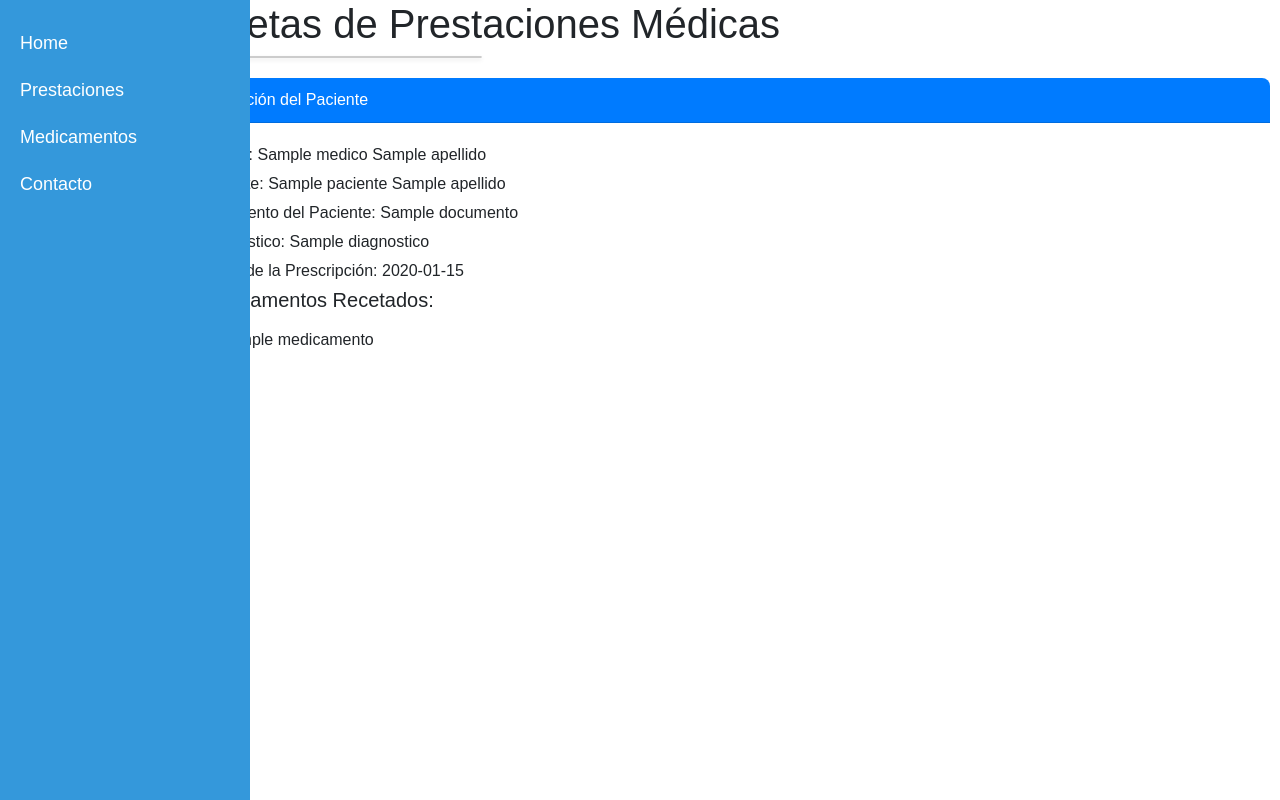
After one commit to paulocabrera90/DocPresta, a Node server app: template src/views/presta-list.pug in a window 1280 px wide. The commit adds this page. Run offline with Node 20, Linux system fonts and the light colour scheme; the template is opened without the code that fills it: most values are stand-ins (such as "Sample title", 1, 10 or a date in 2020); some libraries are stand-ins or nearby versions.

Commit message:
Maquetado del home prestaciones

```diff
--- /dev/null
+++ b/public/javascripts/home.js
@@ -0,0 +1,45 @@
+let prestacionesMedicas = [
+    {
+      medico: {
+        nombre: "Juan",
+        apellido: "Perez"
+      },
+      paciente: {
+        nombre: "Maria",
+        apellido: "Gonzalez",
+        documento: "123456789"
+      },
+      diagnostico: "Hipertensión arterial",
+      fechaPrescripcion: "15 de mayo de 2024",
+      medicamentos: ["Losartán 50mg", "Amlodipino 5mg"]
+    },
+    {
+        medico: {
+          nombre: "Juan",
+          apellido: "Perez"
+        },
+        paciente: {
+          nombre: "Maria",
+          apellido: "Gonzalez",
+          documento: "123456789"
+        },
+        diagnostico: "Hipertensión arterial",
+        fechaPrescripcion: "15 de mayo de 2024",
+        medicamentos: ["Losartán 50mg", "Amlodipino 5mg"]
+      },
+      {
+        medico: {
+          nombre: "Juan",
+          apellido: "Perez"
+        },
+        paciente: {
+          nombre: "Maria",
+          apellido: "Gonzalez",
+          documento: "123456789"
+        },
+        diagnostico: "Hipertensión arterial",
+        fechaPrescripcion: "15 de mayo de 2024",
+        medicamentos: ["Losartán 50mg", "Amlodipino 5mg"]
+      },
+    // Otras prestaciones médicas...
+  ];
--- a/public/stylesheets/home.css
+++ b/public/stylesheets/home.css
@@ -0,0 +1,5 @@
+container-home {
+    display: flex;
+    flex-direction: row;
+    justify-content: flex-end;
+}
--- /dev/null
+++ b/public/stylesheets/prestaList.css
@@ -0,0 +1,50 @@
+/* Estilos para el contenedor principal */
+.cards {
+    display: flex;
+    flex-wrap: wrap;
+    justify-content: space-around;
+    margin-top: 20px;
+  }
+
+  /* Estilos para cada tarjeta */
+  .card {
+    width: 300px;
+    border: 1px solid #ccc;
+    border-radius: 8px;
+    box-shadow: 0 2px 4px rgba(0, 0, 0, 0.1);
+    margin-bottom: 20px;
+  }
+
+  /* Estilos para el encabezado de la tarjeta */
+  .card-header {
+    background-color: #007bff;
+    color: white;
+    padding: 10px;
+    border-top-left-radius: 8px;
+    border-top-right-radius: 8px;
+  }
+
+  /* Estilos para el cuerpo de la tarjeta */
+  .card-body {
+    padding: 15px;
+  }
+
+  /* Estilos para los elementos de texto */
+  p {
+    margin: 5px 0;
+  }
+
+  /* Estilos para la lista de medicamentos */
+  ul {
+    padding-left: 20px;
+  }
+
+  /* Estilos para los elementos de la lista */
+  li {
+    margin-bottom: 5px;
+  }
+
+  container-presta-list {
+    width: 85%;
+    margin-right: 10px;
+}
--- a/src/middleware/auth.middle.js
+++ b/src/middleware/auth.middle.js
@@ -12,12 +12,12 @@ async function checkAuth(req, res, next) {
         console.log("token checkAuth", token)
         const tokenData = await verifyToken(token)
 
-        if (!tokenData._id) {
+        if (!tokenData.id) {
             //res.status(500).render("./register", {err: "Please fill all the form elements"});
             res.render('error', {statusCode: 409, message: 'Invalid Token Bearer: The provided token is invalid or has expired.'})//  sendError(res, 409, 'Invalid Token Bearer: The provided token is invalid or has expired.')
         }
 
-        req.tokenId = tokenData._id;
+        req.tokenId = tokenData.id;
         console.log("FIN checkAuth")
         next();
     } catch (e) {
--- a/src/views/home.pug
+++ b/src/views/home.pug
@@ -5,11 +5,12 @@ html
     link(rel='stylesheet', href='https://stackpath.bootstrapcdn.com/bootstrap/4.1.3/css/bootstrap.min.css')
     link(rel='stylesheet', href='/stylesheets/home.css')
     link(rel='stylesheet', href='/stylesheets/sidenav.css')
+    link(rel='stylesheet', href='/stylesheets/prestaList.css')
 
   body
-    include side-nav.pug
-    p wellCome Dear #{userData}!
-
+    container-home
+      include side-nav.pug
+      block content
 
   script(src='/javascripts/home.js')
   script(src='https://code.jquery.com/jquery-3.3.1.slim.min.js')
--- /dev/null
+++ b/src/views/presta-list.pug
@@ -0,0 +1,20 @@
+extends home
+
+block content
+    container-presta-list
+        header
+        h1 Tarjetas de Prestaciones Médicas
+        container-card
+        each prestacion in prestacionesMedicas
+            .card
+            .card-header Información del Paciente
+            .card-body
+                p Medico: #{prestacion.medico.nombre} #{prestacion.medico.apellido}
+                p Paciente: #{prestacion.paciente.nombre} #{prestacion.paciente.apellido}
+                p Documento del Paciente: #{prestacion.paciente.documento}
+                p Diagnóstico: #{prestacion.diagnostico}
+                p Fecha de la Prescripción: #{prestacion.fechaPrescripcion}
+                h5 Medicamentos Recetados:
+                ul
+                each medicamento in prestacion.medicamentos
+                    li #{medicamento}
--- a/src/views/side-nav.pug
+++ b/src/views/side-nav.pug
@@ -3,6 +3,3 @@
     a(href="#") Prestaciones
     a(href="#") Medicamentos
     a(href="#") Contacto
-.main
-    h1 Contenido Principal
-    p Lorem ipsum dolor sit amet, consectetur adipiscing elit. Nullam hendrerit magna non turpis accumsan scelerisque. Nam dictum, enim sed commodo efficitur, dui dui commodo orci, vel fermentum odio mi eget velit. Mauris fringilla nec lorem in egestas. Nunc vel fermentum mi. Aliquam nec felis neque. Integer commodo, est at tempor ultricies, felis libero eleifend arcu, non condimentum justo leo vel magna. Proin tempor velit nec risus malesuada euismod. Nam nec quam mi. Proin in tempus metus. Donec ac viverra sem. Curabitur sed justo id nulla rhoncus aliquet id at mauris.
```
Also changed, not shown: src/controllers/home.controller.js (+47 -1 lines).
